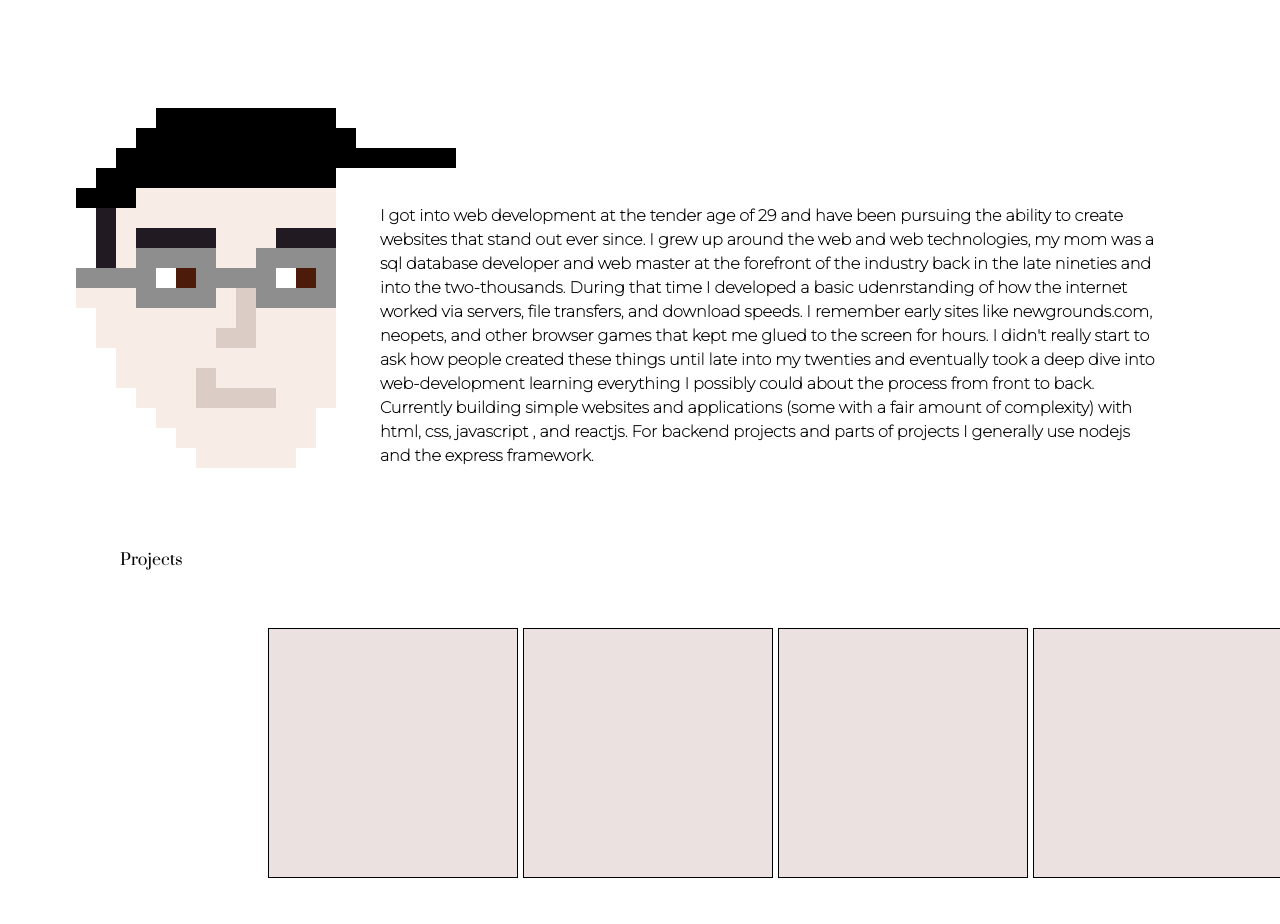
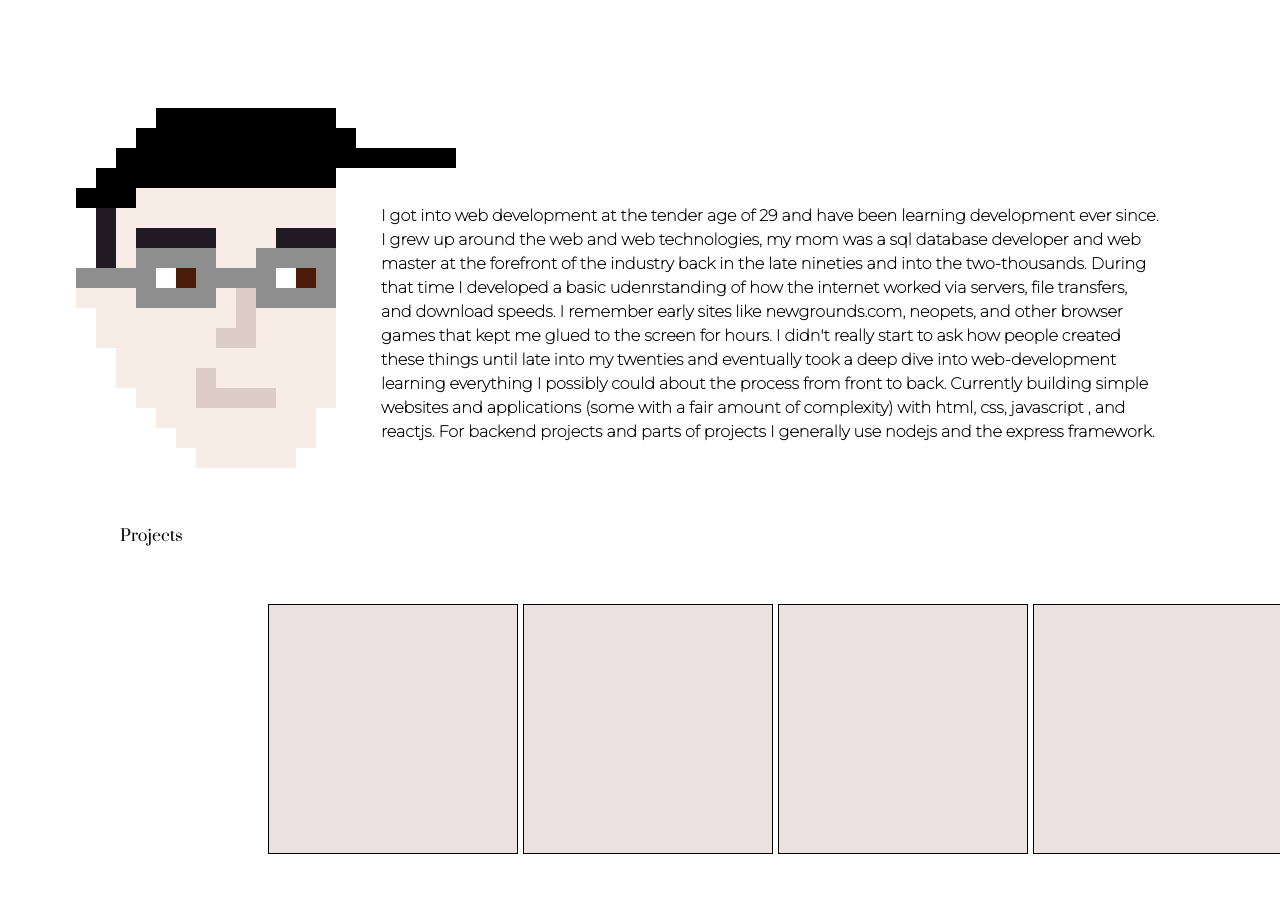
Before and after one commit to timegated/landing-page-2020, a website: page index.html in a window 1280 px wide. Shown: the part 900-1824 px from the top of the page. Drawn offline with Linux system fonts and the light colour scheme.

```diff
--- a/index.html
+++ b/index.html
@@ -22,7 +22,7 @@
             <div class="container-flex">
                 <div id="dan"></div>
                 <p class="p-ar-5 m-left-12 m-top-2 montserrat">
-                    I got into web development at the tender age of 29 and have been pursuing the ability to create websites that stand out ever since.
+                    I got into web development at the tender age of 29 and have been learning development ever since.
                     I grew up around the web and web technologies, my mom was a sql database developer and web master at the forefront of the industry back in the late nineties and into the two-thousands.
                     During that time I developed a basic udenrstanding of how the internet worked via servers, file transfers, and download speeds.
                     I remember early sites like newgrounds.com, neopets, and other browser games that kept me glued to the screen for hours. I didn't really start to ask how people created these things until late into my twenties and eventually
```
Also changed, not shown: package.json (added, +20 -0 lines).
